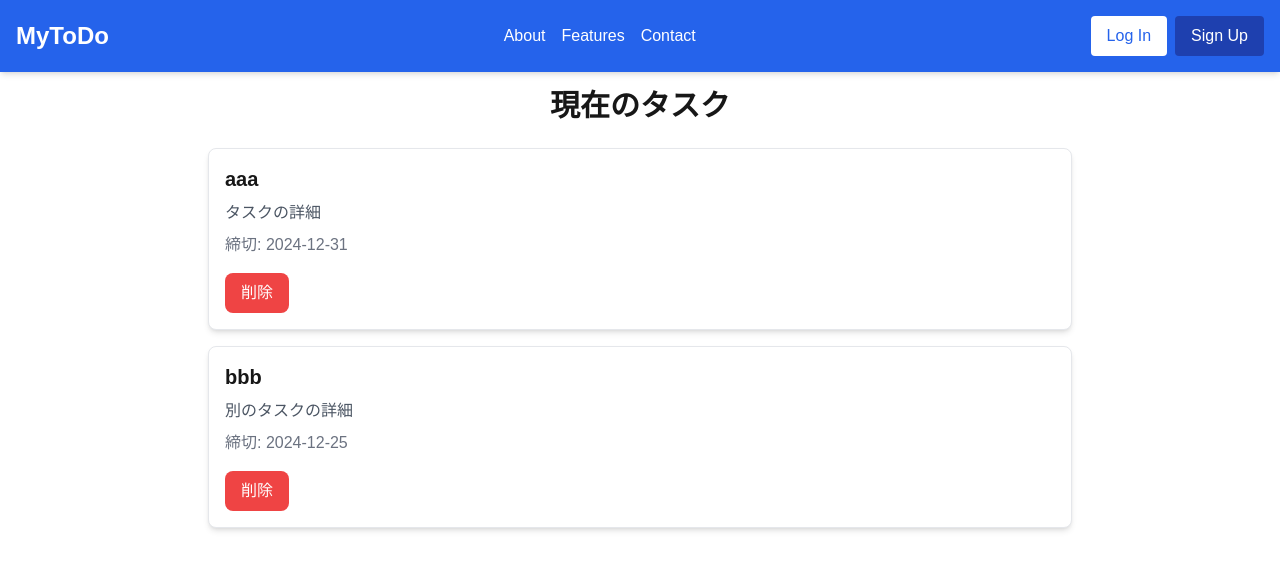
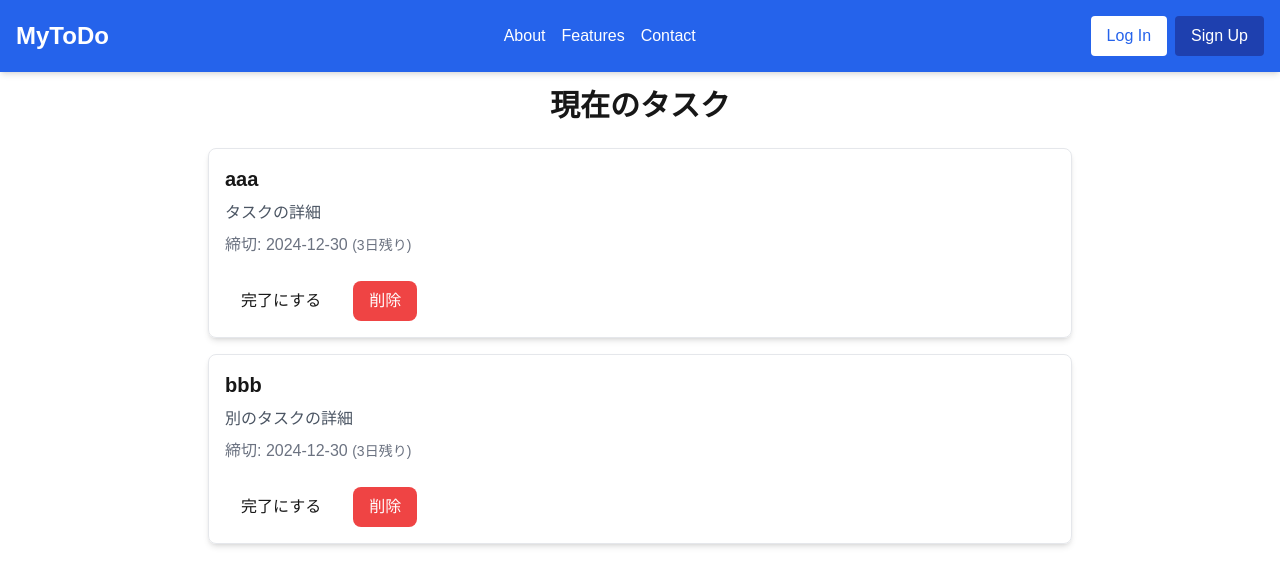
Before and after one commit to mafyyu/todoapp, a Next.js app: page / in a window 1280 px wide. Shown: the top 586 px of the page. Built offline with nearby package versions, Linux system fonts and the light colour scheme.

Commit message:
feat:ボタンの追加

```diff
--- a/app/page.tsx
+++ b/app/page.tsx
@@ -1,4 +1,5 @@
 import { Header } from "./components/Header";
+
 
 
 const Home = () => {
@@ -34,19 +35,33 @@ const Home = () => {
             tasks.map((task) => (
               <div
                 key={task.id}
-                className="p-4 border rounded-lg shadow-md bg-white"
+                className={`p-4 border rounded-lg shadow-md
+                }`}
               >
                 <h2 className="text-xl font-bold">{task.title}</h2>
                 {task.description && (
                   <p className="text-gray-600 mt-2">{task.description}</p>
                 )}
-                {task.due_date && (
-                  <p className="text-gray-500 mt-2">締切: {task.due_date}</p>
-                )}
+                <p className="text-gray-500 mt-2">
+                  締切: 2024-12-30 <span className="text-sm">(3日残り)</span>
+                </p>
+                <p
+                  className={`mt-2 font-semibold
+                  }`}
+                >
+
+                </p>
+
+                {/* 完了ボタン */}
+                <button
+                  className={`mt-4 px-4 py-2 rounded-lg`}
+                >
+                  完了にする
+                </button>
 
                 {/* 削除ボタン */}
                 <button
-                  className="mt-4 px-4 py-2 bg-red-500 text-white rounded-lg hover:bg-red-600"
+                  className="mt-4 ml-4 px-4 py-2 bg-red-500 text-white rounded-lg hover:bg-red-600"
                 >
                   削除
                 </button>
@@ -57,6 +72,7 @@ const Home = () => {
       </div>
     </>
   );
+
 };
 
 export default Home;
```
